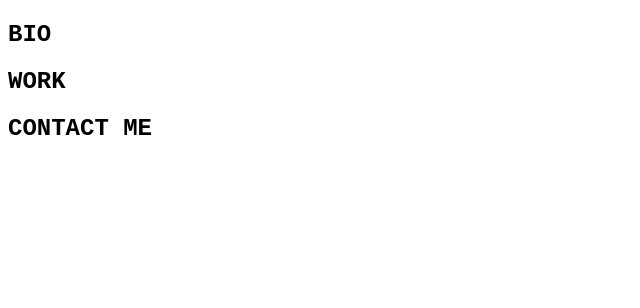
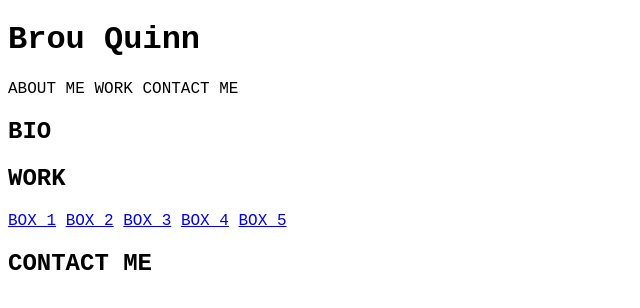
Before and after one commit to brousy/Brou-portfolio-new, a plain HTML site: page index.html in a window 1280 px wide. Shown: the whole page, without its empty margins (0-640 px from the left). Drawn offline with Linux system fonts and the light colour scheme; files that its build step writes are made by us from their sources.

```diff
--- a/index.html
+++ b/index.html
@@ -3,17 +3,17 @@
 
 <head>
     <meta charset="UTF-8" />
-    <link rel="stylesheet" href="./assets/css/style.css">
+    <link rel="stylesheet" href="./assets/style.css">
     <!-- <meta name="viewport" content="width+device-width, initial"> -->
     <title>Brou Portfolio</title>
 </head>
 <body>
     <header>
-        <h1></h1>
-        <nav
-            <a></a>
-            <a></a>
-            <a></a>
+        <h1>Brou Quinn</h1>
+        <nav></nav>
+            <a>ABOUT ME</a>
+            <a>WORK</a>
+            <a>CONTACT ME</a>
         </nav>
     </header>
 
@@ -32,11 +32,11 @@
      <section>
         <h2>WORK</h2>
         <div>
-            <a></a>
-            <a></a>
-            <a></a>
-            <a></a>
-            <a></a>
+            <a class="box-item" href="#"> BOX 1</a>
+            <a class="box-item" href="#"> BOX 2</a>
+            <a class="box-item" href="#"> BOX 3</a>
+            <a class="box-item" href="#"> BOX 4</a>
+            <a class="box-item" href="#"> BOX 5</a>
         </div>
     </section>
 
```
Also changed, not shown: assets/images/icecreamspoon place holder.jpg (added), assets/images/tortillas hero image.jpg (added), 3 other files.
